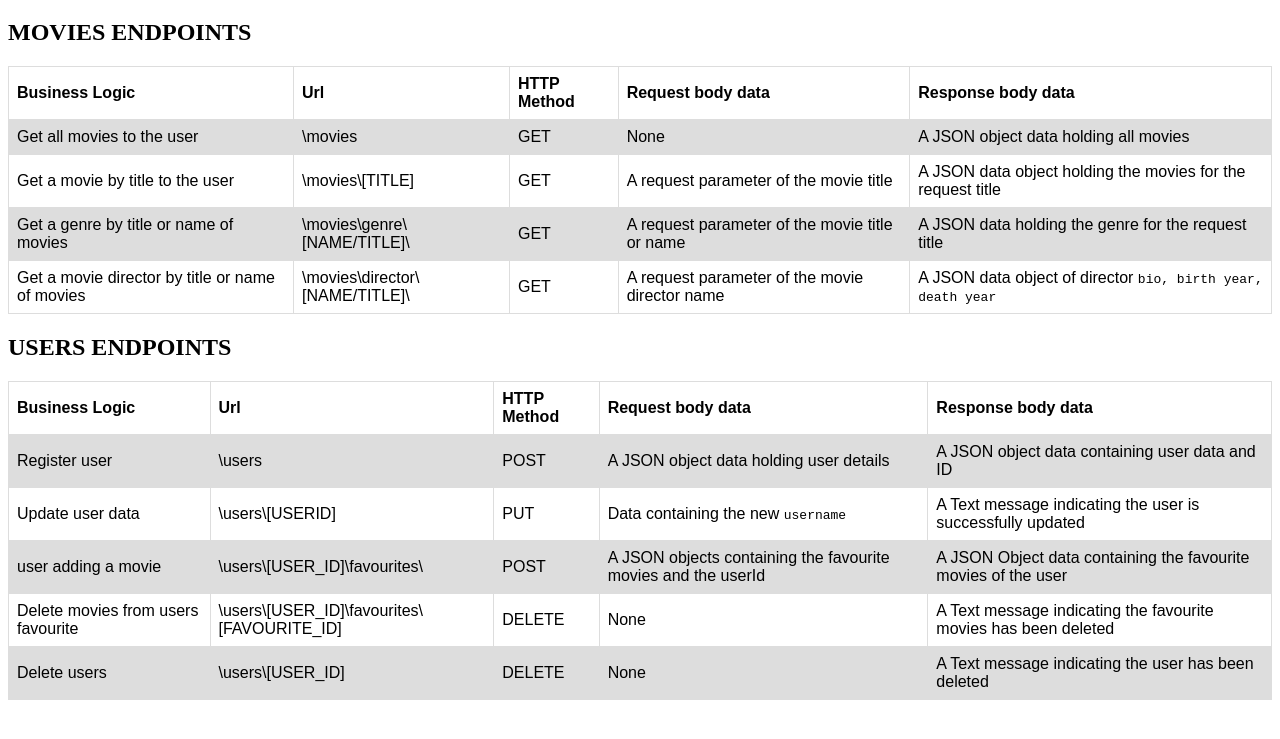
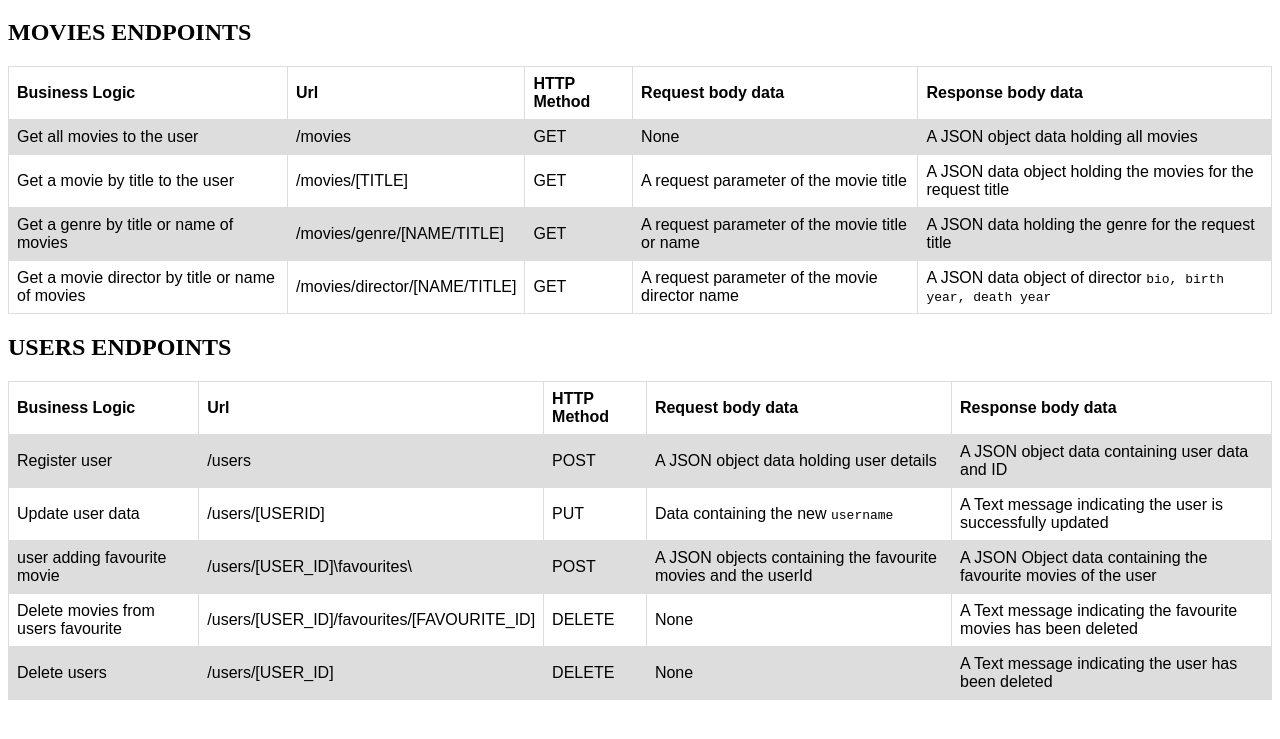
Before and after one commit to iakhator/CF-2, a website: page public/documentation.html in a window 1280 px wide. Shown: the part 61-800 px from the top of the page. Drawn offline with Linux system fonts and the light colour scheme.

```diff
--- a/public/documentation.html
+++ b/public/documentation.html
@@ -21,28 +21,28 @@
       </tr>
       <tr>
         <td>Get all movies to the user</td>
-        <td>\movies</td>
+        <td>/movies</td>
         <td>GET</td>
         <td>None</td>
         <td>A JSON object data holding all movies</td>
       </tr>
       <tr>
         <td>Get a movie by title to the user</td>
-        <td>\movies\[TITLE]</td>
+        <td>/movies/[TITLE]</td>
         <td>GET</td>
         <td>A request parameter of the movie title</td>
         <td>A JSON data object holding the movies for the request title</td>
       </tr>
       <tr>
         <td>Get a genre by title or name of movies</td>
-        <td>\movies\genre\[NAME/TITLE]\</td>
+        <td>/movies/genre/[NAME/TITLE]</td>
         <td>GET</td>
         <td>A request parameter of the movie title or name</td>
         <td>A JSON data holding the genre for the request title</td>
       </tr>
       <tr>
         <td>Get a movie director by title or name of movies</td>
-        <td>\movies\director\[NAME/TITLE]\</td>
+        <td>/movies/director/[NAME/TITLE]</td>
         <td>GET</td>
         <td>A request parameter of the movie director name</td>
         <td>A JSON data object of director
@@ -62,35 +62,35 @@
       </tr>
       <tr>
         <td>Register user</td>
-        <td>\users</td>
+        <td>/users</td>
         <td>POST</td>
         <td>A JSON object data holding user details</td>
         <td>A JSON object data containing user data and ID</td>
       </tr>
       <tr>
         <td>Update user data</td>
-        <td>\users\[USERID]</td>
+        <td>/users/[USERID]</td>
         <td>PUT</td>
         <td>Data containing the new <code>username</code></td>
         <td>A Text message indicating the user is successfully updated</td>
       </tr>
       <tr>
-        <td>user adding a movie</td>
-        <td>\users\[USER_ID]\favourites\</td>
+        <td>user adding favourite movie</td>
+        <td>/users/[USER_ID]\favourites\</td>
         <td>POST</td>
         <td>A JSON objects containing the favourite movies and the userId</td>
         <td>A JSON Object data containing the favourite movies of the user </td>
       </tr>
       <tr>
         <td>Delete movies from users favourite</td>
-        <td>\users\[USER_ID]\favourites\[FAVOURITE_ID]</td>
+        <td>/users/[USER_ID]/favourites/[FAVOURITE_ID]</td>
         <td>DELETE</td>
         <td>None</td>
         <td>A Text message indicating the favourite movies has been deleted</td>
       </tr>
       <tr>
         <td>Delete users</td>
-        <td>\users\[USER_ID]</td>
+        <td>/users/[USER_ID]</td>
         <td>DELETE</td>
         <td>None</td>
         <td>A Text message indicating the user has been deleted</td>
```
